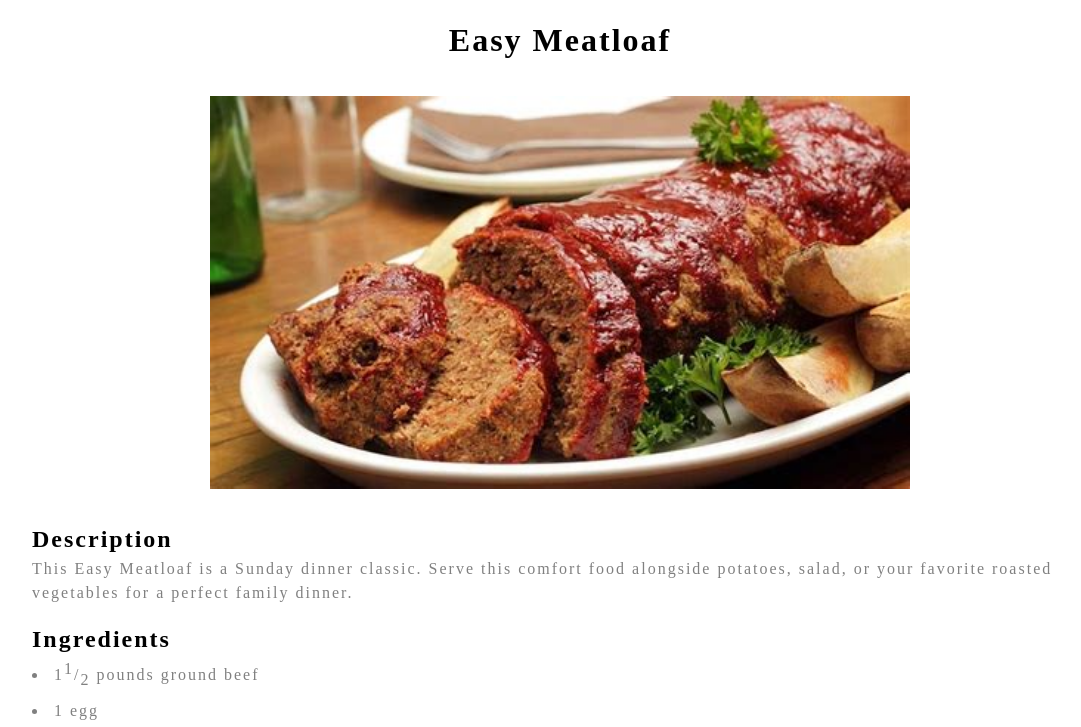
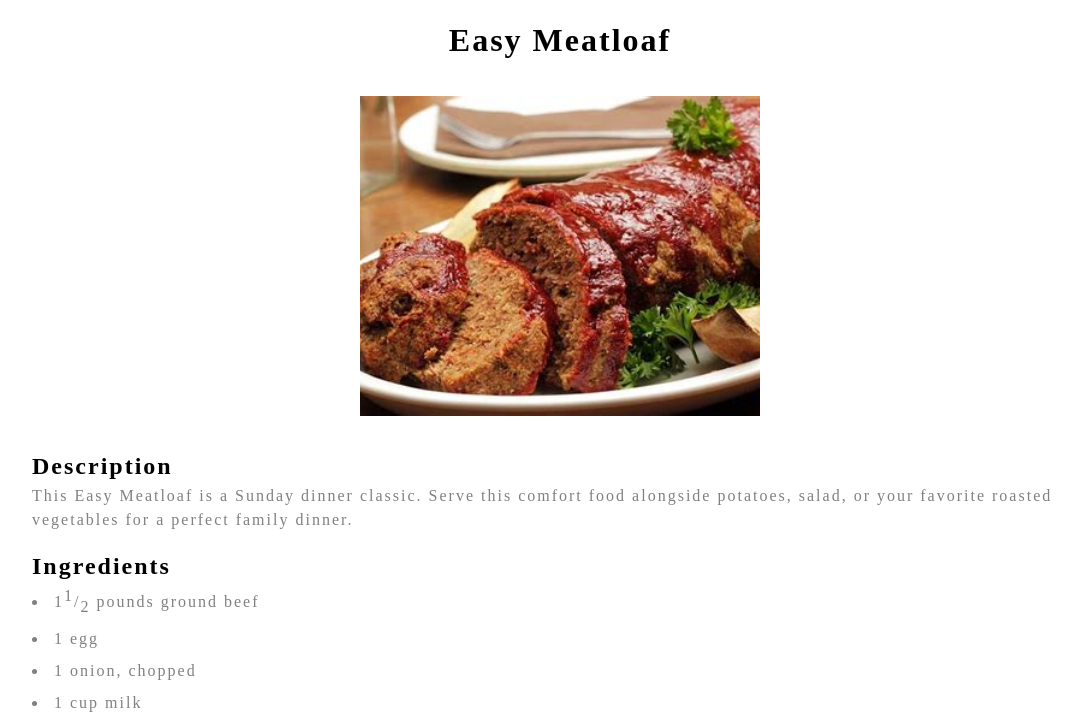
Before and after one commit to gr8justus/odin-recipes, a PHP site: page /src/html/meatloaf.html in a window 1280 px wide. Shown: the part 112-839 px from the top of the page, without its empty margins (80-1161 px from the left). Run offline with PHP 8.4, Linux system fonts and the light colour scheme.

```diff
--- a/src/css/styles.css
+++ b/src/css/styles.css
@@ -27,18 +27,21 @@ nav a {
 
 nav a:hover {
   background-color: #00f7;
-    padding: .2em .5em;
+  padding: 0.2em 0.5em;
 }
 
 nav a:active {
   background-color: #f007;
 }
 
-h2, h3, h4 {
+h2,
+h3,
+h4 {
   color: black;
 }
 
-h1, h2 {
+h1,
+h2 {
   text-align: center;
 }
 
@@ -48,7 +51,7 @@ h1 {
 }
 
 h2 {
-    font-size: 2em
+  font-size: 2em;
 }
 
 h3 {
@@ -61,7 +64,7 @@ nav {
 }
 
 li {
-    margin-bottom: .5em;
+  margin-bottom: 0.5em;
   list-style-position: inside;
 }
 
@@ -73,11 +76,13 @@ li {
 }
 
 img {
-    width: 700px;
+  width: 400px;
   height: auto;
+  object-fit: cover;
+  aspect-ratio: 1 / 0.8;
 }
 
 section {
   margin-top: 1em;
-    margin-bottom: .5em;
+  margin-bottom: 0.5em;
 }
```
Lines whose indentation alone changed are shown as unchanged.
